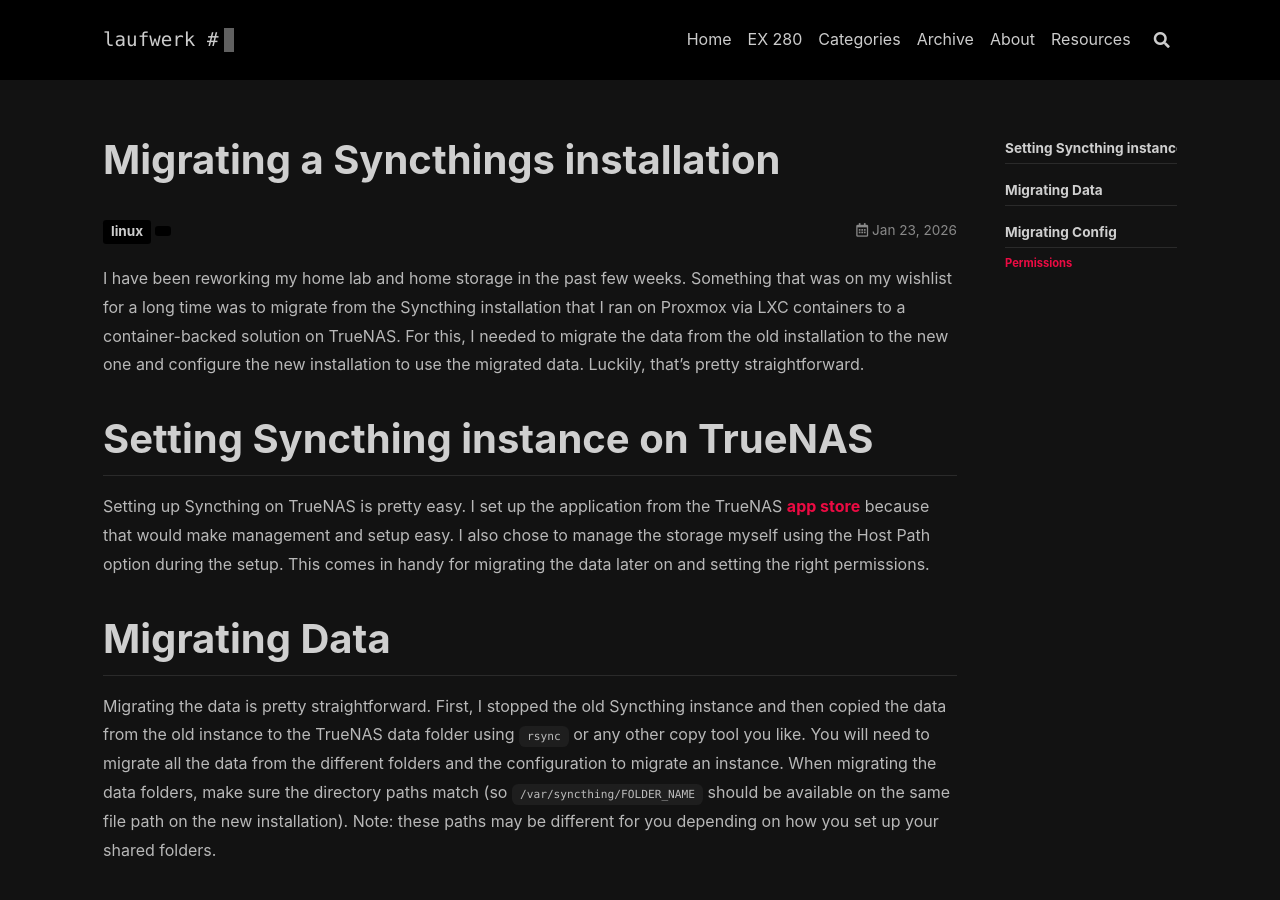
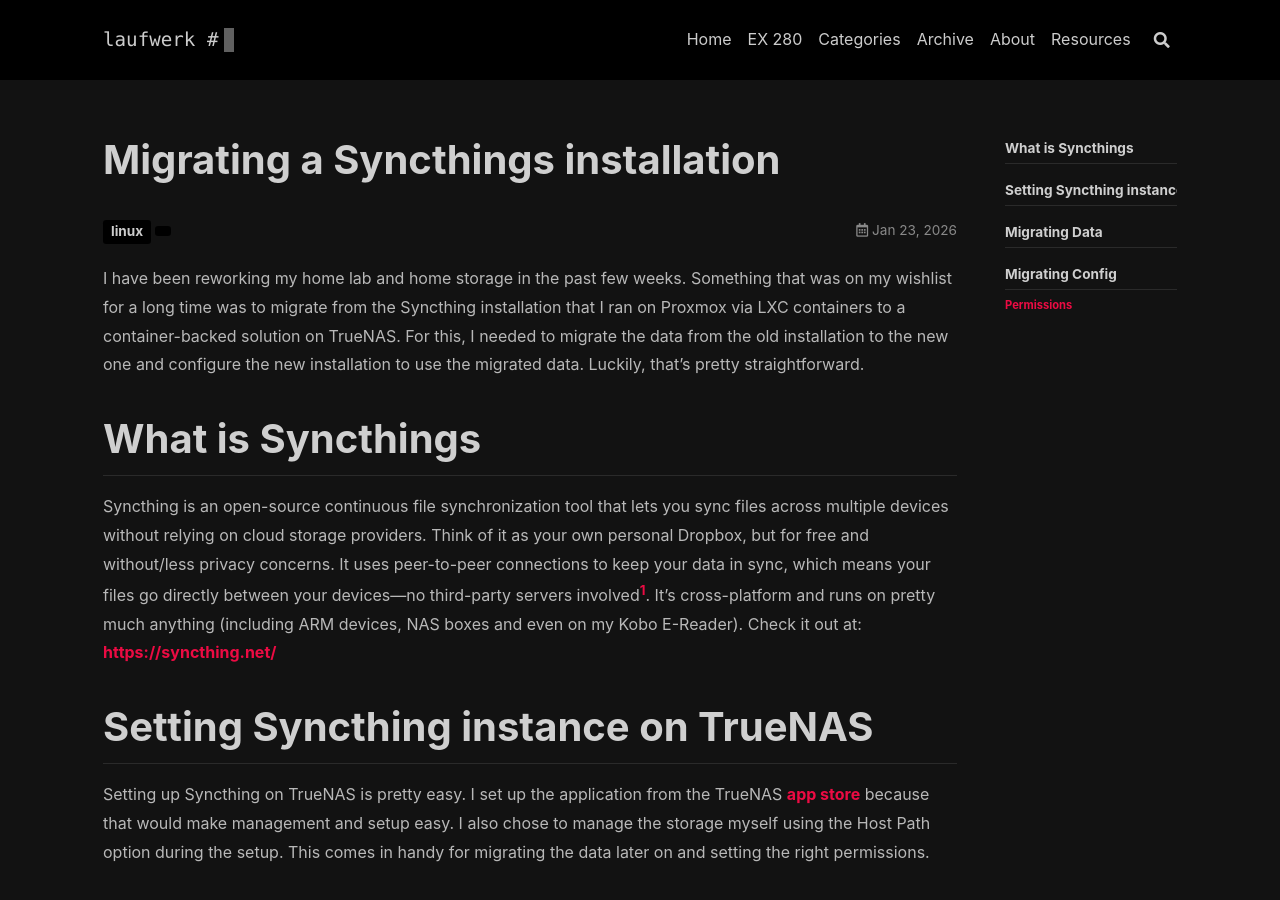
Before and after one commit to laufwerkcode/laufwerk-site, a Jekyll site: the page built from _posts/2026-01-23-migrating-syncthings-installation.md, in a window 1280 px wide and 900 px high. Built offline with Jekyll 4.4.1, drawn with Linux system fonts in a browser that asks for light colours; nearby versions of some CDN libraries; some of the changed text lies outside the part shown.

Commit message:
Short explainer on syncthing

```diff
--- a/_posts/2026-01-23-migrating-syncthings-installation.md
+++ b/_posts/2026-01-23-migrating-syncthings-installation.md
@@ -8,6 +8,12 @@
 ---
 
 I have been reworking my home lab and home storage in the past few weeks. Something that was on my wishlist for a long time was to migrate from the Syncthing installation that I ran on Proxmox via LXC containers to a container-backed solution on TrueNAS. For this, I needed to migrate the data from the old installation to the new one and configure the new installation to use the migrated data. Luckily, that's pretty straightforward.
+
+# What is Syncthings
+
+Syncthing is an open-source continuous file synchronization tool that lets you sync files across multiple devices without relying on cloud storage providers. Think of it as your own personal Dropbox, but for free and without/less privacy concerns. It uses peer-to-peer connections to keep your data in sync, which means your files go directly between your devices—no third-party servers involved[^SyncthingNote]. It's cross-platform and runs on pretty much anything (including ARM devices, NAS boxes and even on my Kobo E-Reader). Check it out at: [https://syncthing.net/](https://syncthing.net/)
+
+[^SyncthingNote]: Syncthing uses free to use discovery servers to link your devices and facilitate discovery. You can choose to host these yourself aswel, see: https://docs.syncthing.net/users/strelaysrv.html
 
 # Setting Syncthing instance on TrueNAS
 
```
